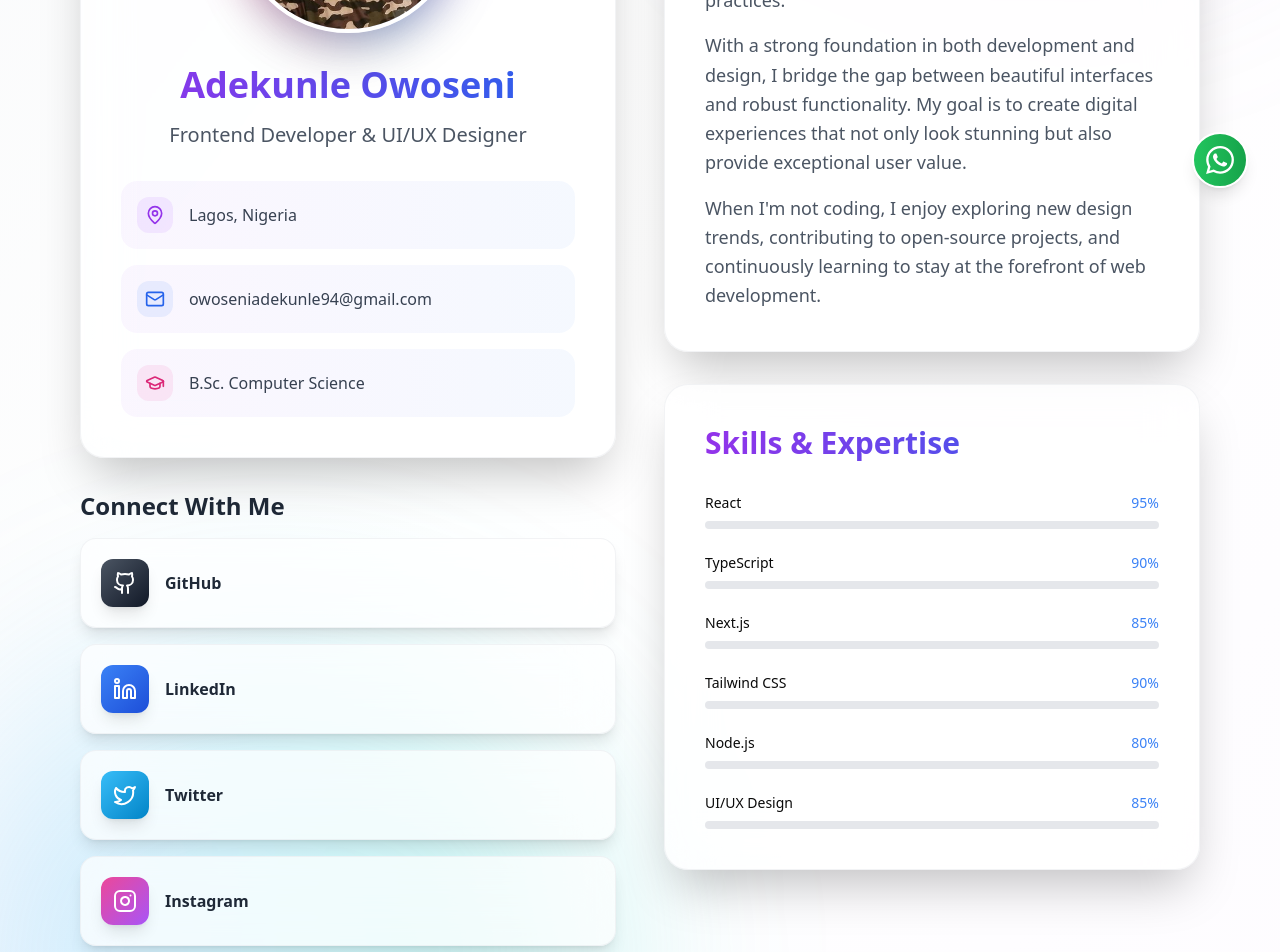
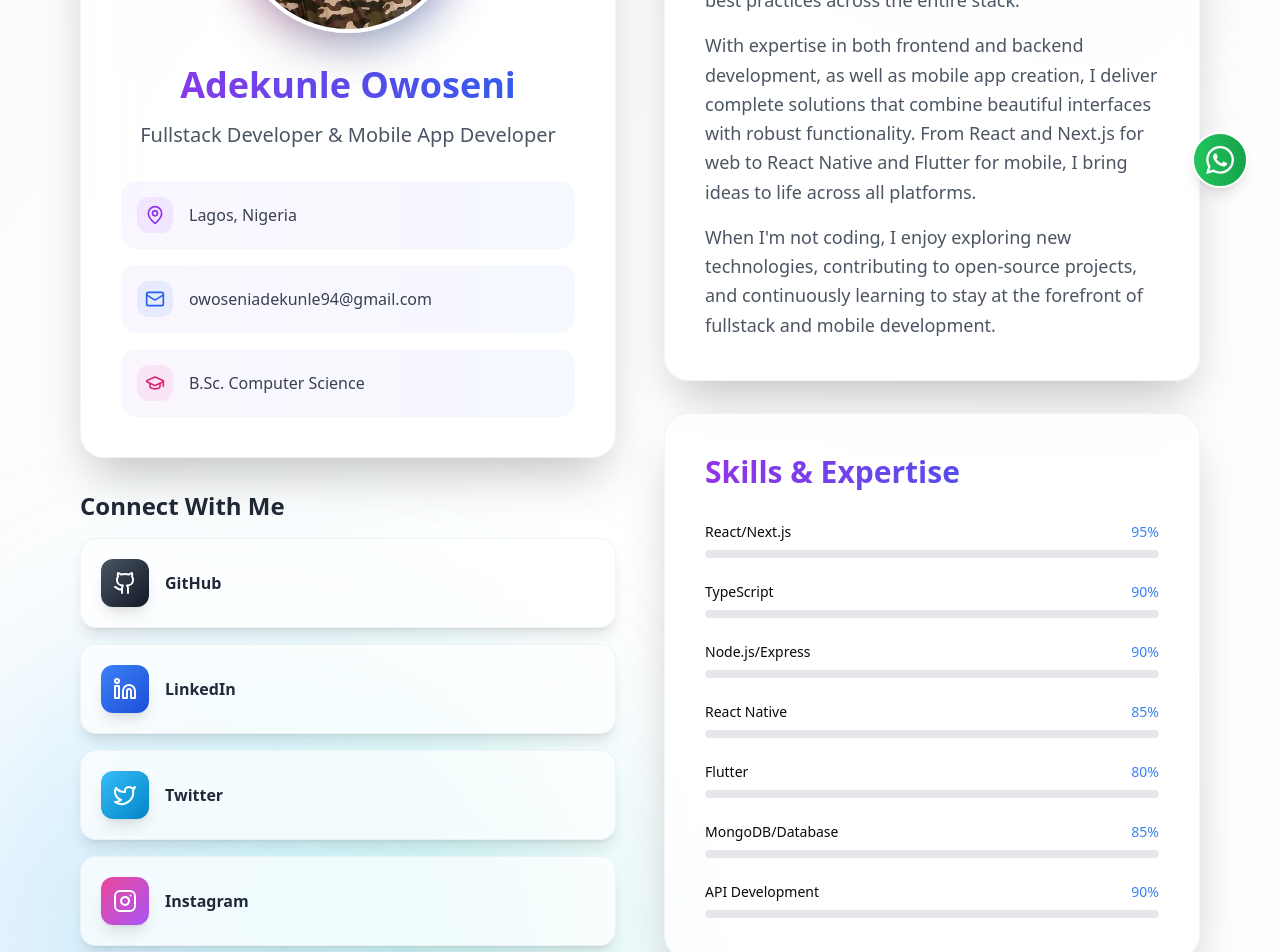
Before and after one commit to adekunleowoseni/my-portfolio, a Next.js app: page /about in a window 1280 px wide. Shown: the part 580-1532 px from the top of the page. Built offline with nearby package versions, Linux system fonts and the light colour scheme.

Commit message:
Enhance portfolio content by updating metadata, improving skill descriptions, and refining service offerings. Transitioned from frontend to fullstack and mobile app development focus, incorporating new technologies like Express.js, React Native, and Flutter for a comprehensive skill representation.

```diff
--- a/src/app/about/page.tsx
+++ b/src/app/about/page.tsx
@@ -5,12 +5,13 @@ import { MapPin, Mail, GraduationCap, Github, Linkedin, Twitter, Instagram, Yout
 
 export default function About() {
   const skills = [
-    { name: 'React', level: '95%' },
+    { name: 'React/Next.js', level: '95%' },
     { name: 'TypeScript', level: '90%' },
-    { name: 'Next.js', level: '85%' },
-    { name: 'Tailwind CSS', level: '90%' },
-    { name: 'Node.js', level: '80%' },
-    { name: 'UI/UX Design', level: '85%' }
+    { name: 'Node.js/Express', level: '90%' },
+    { name: 'React Native', level: '85%' },
+    { name: 'Flutter', level: '80%' },
+    { name: 'MongoDB/Database', level: '85%' },
+    { name: 'API Development', level: '90%' }
   ];
 
   const socialLinks = [
@@ -108,7 +109,7 @@ export default function About() {
                 Adekunle Owoseni
               </h2>
               <p className="text-xl text-gray-600 dark:text-gray-300 text-center mb-8 font-medium">
-                Frontend Developer & UI/UX Designer
+                Fullstack Developer & Mobile App Developer
               </p>
 
               {/* Contact Info */}
@@ -199,18 +200,20 @@ export default function About() {
               </h2>
               <div className="space-y-4 text-lg text-gray-600 dark:text-gray-300 leading-relaxed">
                 <p>
-                  Passionate frontend developer with a keen eye for design and user experience.
-                  I specialize in creating responsive, accessible, and performant web applications
-                  using modern technologies and best practices.
+                  Passionate fullstack developer specializing in building end-to-end solutions from web
+                  applications to mobile apps. I create scalable, performant, and user-friendly digital
+                  experiences using modern technologies and best practices across the entire stack.
                 </p>
                 <p>
-                  With a strong foundation in both development and design, I bridge the gap between
-                  beautiful interfaces and robust functionality. My goal is to create digital experiences
-                  that not only look stunning but also provide exceptional user value.
+                  With expertise in both frontend and backend development, as well as mobile app creation,
+                  I deliver complete solutions that combine beautiful interfaces with robust functionality.
+                  From React and Next.js for web to React Native and Flutter for mobile, I bring ideas to
+                  life across all platforms.
                 </p>
                 <p>
-                  When I&apos;m not coding, I enjoy exploring new design trends, contributing to open-source
-                  projects, and continuously learning to stay at the forefront of web development.
+                  When I&apos;m not coding, I enjoy exploring new technologies, contributing to open-source
+                  projects, and continuously learning to stay at the forefront of fullstack and mobile
+                  development.
                 </p>
               </div>
             </div>
--- a/src/app/layout.tsx
+++ b/src/app/layout.tsx
@@ -17,8 +17,8 @@ const geistMono = Geist_Mono({
 });
 
 export const metadata: Metadata = {
-  title: "Adekunle - Owoseni",
-  description: "Adekunle Owoseni Portfolio",
+  title: "Adekunle Owoseni - Fullstack & Mobile App Developer",
+  description: "Fullstack Developer & Mobile App Developer specializing in React, Next.js, Node.js, React Native, and Flutter. Building scalable web and mobile applications.",
 };
 
 export default function RootLayout({
--- a/src/app/page.tsx
+++ b/src/app/page.tsx
@@ -1,8 +1,8 @@
 import Image from "next/image";
 import Link from 'next/link';
 import LogoLoop from '@/components/LogoLoopWrapper';
-import { SiReact, SiNextdotjs, SiTypescript, SiTailwindcss, SiNodedotjs, SiMongodb } from 'react-icons/si';
-import { ArrowRight, Sparkles, Code, Palette, Zap } from 'lucide-react';
+import { SiReact, SiNextdotjs, SiTypescript, SiTailwindcss, SiNodedotjs, SiMongodb, SiFlutter, SiExpress } from 'react-icons/si';
+import { ArrowRight, Sparkles, Code, Palette, Zap, Smartphone, Server } from 'lucide-react';
 
 const ProjectMockup = ({ imageUrl, title }: { imageUrl: string; title: string }) => (
   <div className="relative w-full aspect-[16/10] rounded-3xl overflow-hidden
@@ -51,7 +51,10 @@ export default function Home() {
     { node: <SiTypescript className="w-12 h-12 text-[#3178C6]" />, title: "TypeScript", href: "https://www.typescriptlang.org" },
     { node: <SiTailwindcss className="w-12 h-12 text-[#06B6D4]" />, title: "Tailwind CSS", href: "https://tailwindcss.com" },
     { node: <SiNodedotjs className="w-12 h-12 text-[#339933]" />, title: "Node.js", href: "https://nodejs.org" },
+    { node: <SiExpress className="w-12 h-12 text-gray-800 dark:text-white" />, title: "Express.js", href: "https://expressjs.com" },
     { node: <SiMongodb className="w-12 h-12 text-[#47A248]" />, title: "MongoDB", href: "https://mongodb.com" },
+    { node: <SiReact className="w-12 h-12 text-[#61DAFB]" style={{ opacity: 0.8 }} />, title: "React Native", href: "https://reactnative.dev" },
+    { node: <SiFlutter className="w-12 h-12 text-[#02569B]" />, title: "Flutter", href: "https://flutter.dev" },
   ];
 
   const stats = [
@@ -63,21 +66,21 @@ export default function Home() {
 
   const services = [
     {
-      title: "Web Development",
-      description: "Building responsive, performant web applications with modern frameworks",
+      title: "Full-Stack Development",
+      description: "Building complete web applications with modern frontend and backend technologies",
       icon: Code,
       gradient: "from-blue-500 to-cyan-500"
     },
     {
-      title: "UI/UX Design",
-      description: "Creating intuitive and beautiful user interfaces that users love",
-      icon: Palette,
+      title: "Mobile App Development",
+      description: "Creating cross-platform mobile applications with React Native and Flutter",
+      icon: Smartphone,
       gradient: "from-purple-500 to-pink-500"
     },
     {
-      title: "Full-Stack Solutions",
-      description: "End-to-end development from frontend to backend and everything in between",
-      icon: Zap,
+      title: "Backend & API Development",
+      description: "Designing scalable server-side solutions, RESTful APIs, and database architectures",
+      icon: Server,
       gradient: "from-orange-500 to-red-500"
     }
   ];
@@ -117,18 +120,19 @@ export default function Home() {
             <h1 className="text-6xl sm:text-7xl md:text-8xl font-extrabold leading-tight">
               <span className="block bg-gradient-to-r from-purple-600 via-blue-600 to-pink-600
                 dark:from-purple-400 dark:via-blue-400 dark:to-pink-400 bg-clip-text text-transparent">
-                Frontend Developer
+                Fullstack Developer
               </span>
               <span className="block text-5xl sm:text-6xl md:text-7xl mt-2
                 text-gray-800 dark:text-gray-100">
-                & UI/UX Designer
+                & Mobile App Developer
               </span>
             </h1>
 
             <p className="text-xl sm:text-2xl text-gray-600 dark:text-gray-300 max-w-3xl mx-auto
               leading-relaxed font-light">
-              I craft beautiful, responsive, and user-friendly web experiences
-              with cutting-edge technologies and modern design principles
+              I build end-to-end solutions from web applications to mobile apps,
+              creating scalable, performant, and user-friendly digital experiences
+              with modern technologies and best practices
             </p>
 
             <div className="flex flex-wrap gap-4 justify-center pt-4">
```
